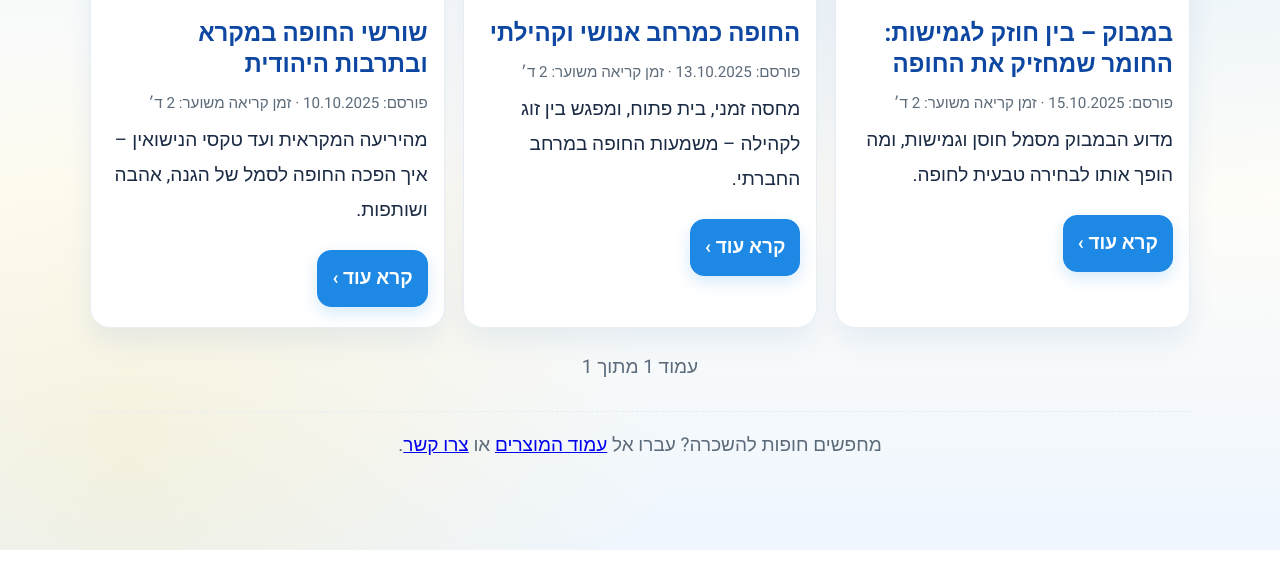
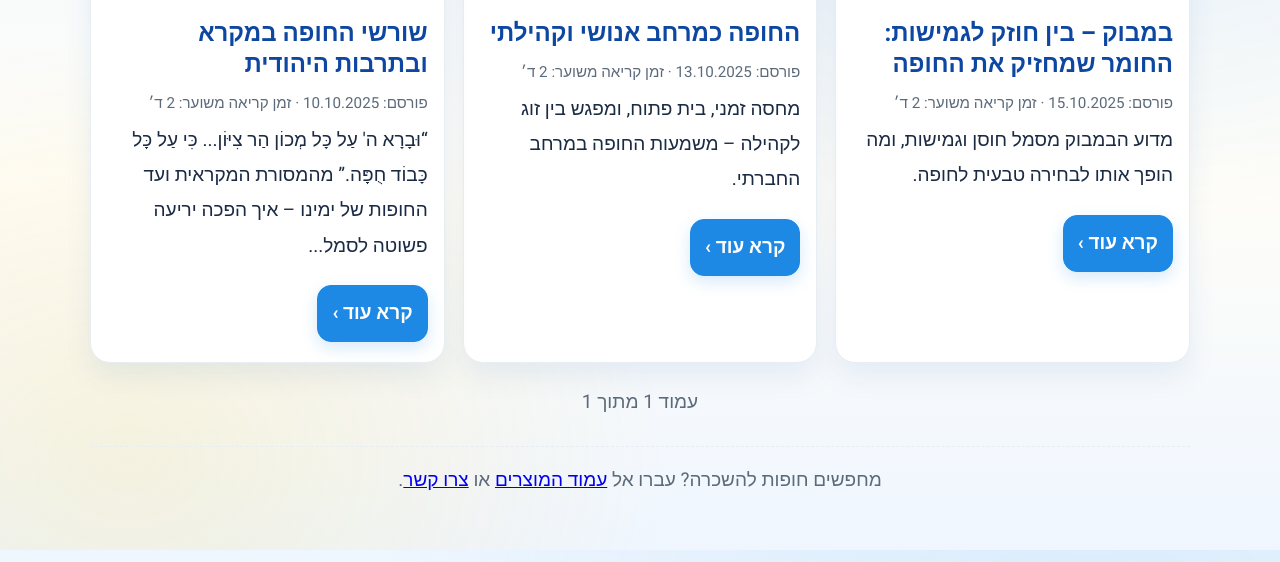
Before and after one commit to chupay/chupa_yisraelit, a Jekyll site: the page built from blog/index.html, in a window 1280 px wide. Shown: the part 350-912 px from the top of the page. Built offline with Jekyll 4.4.1, drawn with Linux system fonts in a browser that asks for light colours; the list of posts is cut into pages by our own code.

Commit message:
Update 2025-10-10-chupa-origins.md

```diff
--- a/_posts/2025-10-10-chupa-origins.md
+++ b/_posts/2025-10-10-chupa-origins.md
@@ -1,7 +1,8 @@
 ---
 layout: blog_post
 title: "שורשי החופה במקרא ובתרבות היהודית"
-description: "מהיריעה המקראית ועד טקסי הנישואין – איך הפכה החופה לסמל של הגנה, אהבה ושותפות."
+description: "“וּבָרָא ה' עַל כָּל מְכוֹן הַר צִיּוֹן... כִּי עַל כָּל כָּבוֹד חֻפָּה.”
+ מהמסורת המקראית ועד החופות של ימינו – איך הפכה יריעה פשוטה לסמל של אהבה, הגנה ושותפות."
 permalink: /blog/chuppah-origins/
 card_image: /assets/blog/chuppah-origins-hero.webp
 card_image_alt: "חופה מסורתית תחת כיפת השמים"
```
